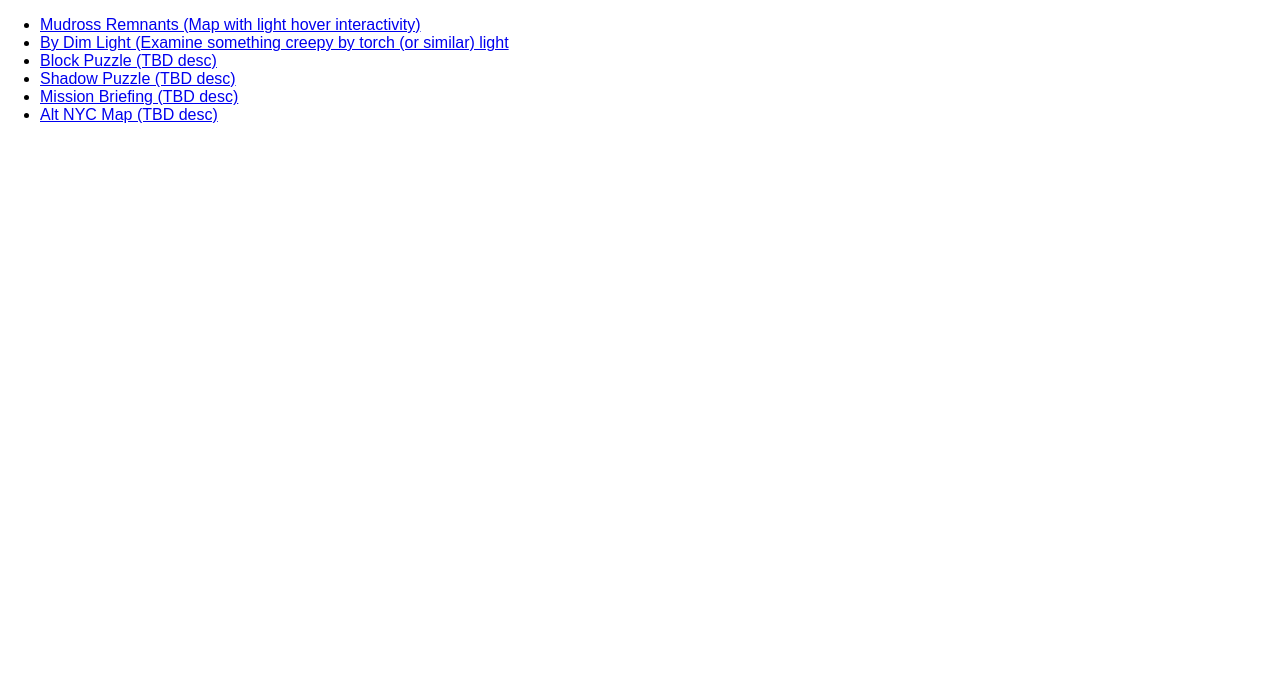
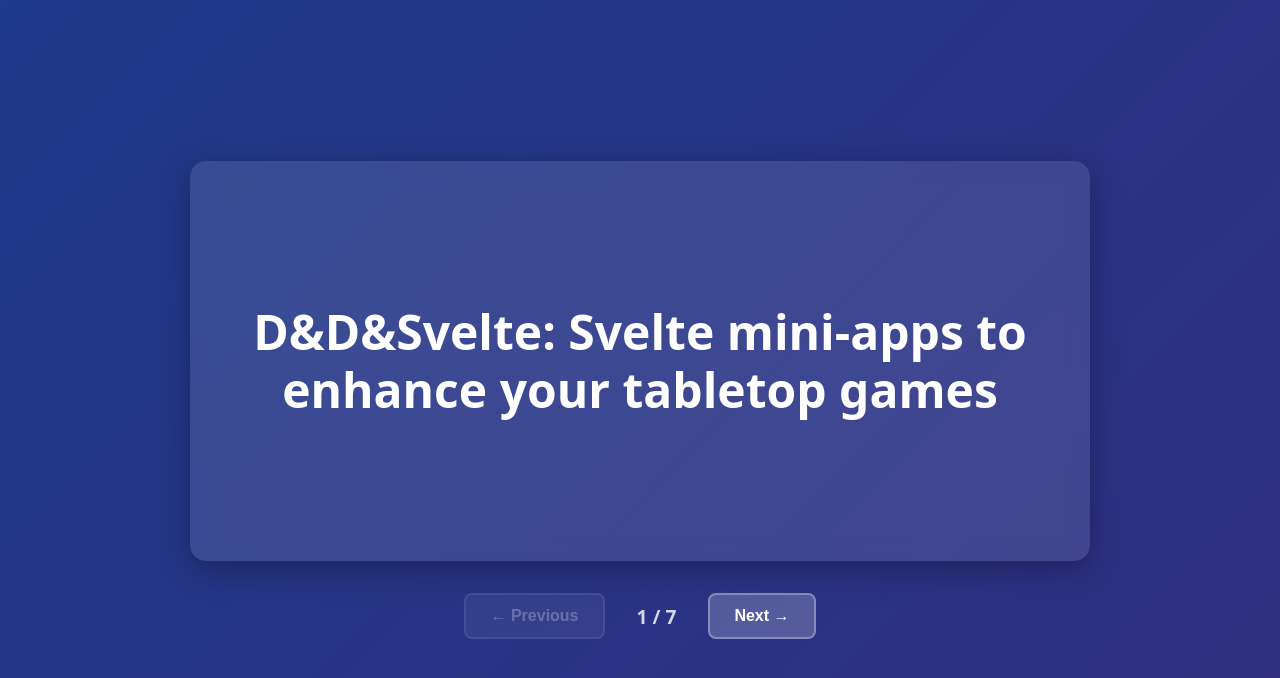
Before and after one commit to rowan-carlsen/dnd-and-svelte, a SvelteKit app: page / in a window 1280 px wide. Shown: the top 678 px of the page. Built offline with nearby package versions, Linux system fonts and the light colour scheme.

Commit message:
first draft of slides (claude)

```diff
--- a/src/routes/+page.svelte
+++ b/src/routes/+page.svelte
@@ -1,33 +1,255 @@
 <script lang="ts">
 	import { resolve } from "$app/paths";
+
+	let currentSlide = $state(0);
+	const totalSlides = 7;
+
+	function nextSlide() {
+		if (currentSlide < totalSlides - 1) {
+			currentSlide++;
+		}
+	}
+
+	function prevSlide() {
+		if (currentSlide > 0) {
+			currentSlide--;
+		}
+	}
+
+	function handleKeydown(event: KeyboardEvent) {
+		if (event.key === "ArrowRight" || event.key === " ") {
+			nextSlide();
+		} else if (event.key === "ArrowLeft") {
+			prevSlide();
+		}
+	}
 </script>
 
-<nav>
+<svelte:window onkeydown={handleKeydown} onclick={nextSlide} />
+
+<main>
+	{#if currentSlide === 0}
+		<div class="slide">
+			<h1>D&D&Svelte: Svelte mini-apps to enhance your tabletop games</h1>
+		</div>
+	{:else if currentSlide === 1}
+		<div class="slide">
+			<h2>What This Talk Is (and Isn't!)</h2>
+			<ul>
+				<li>More inspiration, less "how-to"</li>
+				<li>Made by a Svelte fan, not a Svelte master</li>
+				<li>"Toys", props, and accessories, NOT a VTT or essential utility</li>
+				<li>Not monetization of your hobby, not the next startup idea, not a hustle!</li>
+			</ul>
+		</div>
+	{:else if currentSlide === 2}
+		<div class="slide">
+			<h2>Why Make Mini-Apps? (And how do they fit on a tabletop??)</h2>
 			<ul>
 				<li>
-			<a data-sveltekit-reload href={resolve("/mudross-remnants")}
-				>Mudross Remnants (Map with light hover interactivity)</a
-			>
+					Uh...it's fun? [We probably all enjoy web dev to some degree, but making banking websites
+					is a lot less "fun" than working on a cool idea you had for your game. And it lets you
+					pretend to be a ]
+				</li>
+			</ul>
+		</div>
+	{:else if currentSlide === 3}
+		<div class="slide">
+			<h2>OK, But Why Svelte?</h2>
+			<ul>
+				<li>Quick, easy spin up for disposable mini-apps</li>
+				<li>
+					No need for things Svelte ecosystem is weaker in - like sophisticated UI libraries or data
+					management frameworks
+				</li>
+				<li>Instant config with adapters like netlify, vercel, static (for GitHub Pages, e.g.)</li>
+			</ul>
+		</div>
+	{:else if currentSlide === 4}
+		<div class="slide">
+			<h2>Something about AI</h2>
+			<ul>
+				<li>Nope! Not this time.</li>
+			</ul>
+		</div>
+	{:else if currentSlide === 5}
+		<div class="slide">
+			<h2>Ways to Interface With Your Game(s)</h2>
+			<ul>
+				<li>
+					<strong>Landing Pages!</strong>
+					<ul class="sub-list">
+						<li>Think Character Rosters, Lore your players won't read, maps</li>
+					</ul>
 				</li>
 				<li>
-			<a data-sveltekit-reload href={resolve("/by-dim-light")}
-				>By Dim Light (Examine something creepy by torch (or similar) light</a
-			>
+					<strong>Puzzles/mini-games!</strong>
+					<ul class="sub-list">
+						<li>
+							Keep the scope very small - 5 minutes of interaction is usually enough. This is NOT
+							about getting a great RoI of time spent.
+						</li>
+					</ul>
 				</li>
 				<li>
-			<a data-sveltekit-reload href={resolve("/block-puzzle")}>Block Puzzle (TBD desc)</a>
+					<strong>Interactive visuals!</strong>
+					<ul class="sub-list">
+						<li>
+							Even tiny interactions are pretty spiffy when you're using your imagination to begin
+							with. Hover effects, anything that feels like a video game
+						</li>
+					</ul>
 				</li>
 				<li>
-			<a data-sveltekit-reload href={resolve("/shadow-puzzle")}>Shadow Puzzle (TBD desc)</a>
+					<strong>(Hard mode) Apps for your players to actually use!</strong>
+					<ul class="sub-list">
+						<li>
+							MUST be mobile first, and may need websockets or at least aggressive polling if there
+							is shared state.
 						</li>
 						<li>
-			<a data-sveltekit-reload href={resolve("/mission-briefing")}>Mission Briefing (TBD desc)</a>
-		</li>
-		<li>
-			<a data-sveltekit-reload href={resolve("/alt-nyc-map")}>Alt NYC Map (TBD desc)</a>
+							Aim for a shared tablet instead of each player's phone - phones can be a hazard to
+							player engagement
 						</li>
 					</ul>
-</nav>
+				</li>
+			</ul>
+		</div>
+	{:else if currentSlide === 6}
+		<div class="slide">
+			<h2>Walkthrough of stuff I've made</h2>
+			<ul>
+				<li>Start with TBD/Proof of concept stuff - NYC map and shadow puzzle</li>
+				<li>Move into 'cute' visuals - dim light and mudross remnants map</li>
+				<li>End with 'good' finished products, block puzzle and missiong-briefing</li>
+				<li><a href={resolve("/menu")}>Show me the goods!</a></li>
+			</ul>
+		</div>
+	{/if}
+
+	<div class="controls">
+		<button
+			onclick={(e) => {
+				e.stopPropagation();
+				prevSlide();
+			}}
+			disabled={currentSlide === 0}
+		>
+			← Previous
+		</button>
+		<span class="counter">{currentSlide + 1} / {totalSlides}</span>
+		<button
+			onclick={(e) => {
+				e.stopPropagation();
+				nextSlide();
+			}}
+			disabled={currentSlide === totalSlides - 1}
+		>
+			Next →
+		</button>
+	</div>
+</main>
 
 <style>
+	main {
+		display: flex;
+		flex-direction: column;
+		justify-content: center;
+		align-items: center;
+		min-height: 100vh;
+		padding: 2rem;
+		background: linear-gradient(135deg, #1e3a8a 0%, #312e81 100%);
+		color: white;
+		cursor: pointer;
+		font-family:
+			system-ui,
+			-apple-system,
+			sans-serif;
+	}
+
+	.slide {
+		max-width: 900px;
+		width: 100%;
+		text-align: left;
+		padding: 3rem;
+		background: rgba(255, 255, 255, 0.1);
+		backdrop-filter: blur(10px);
+		border-radius: 1rem;
+		box-shadow: 0 8px 32px rgba(0, 0, 0, 0.3);
+		min-height: 400px;
+		display: flex;
+		flex-direction: column;
+		justify-content: center;
+	}
+
+	h1 {
+		font-size: 3rem;
+		margin: 0;
+		line-height: 1.2;
+		text-align: center;
+	}
+
+	h2 {
+		font-size: 2.5rem;
+		margin: 0 0 1.5rem 0;
+		line-height: 1.2;
+	}
+
+	ul {
+		font-size: 1.5rem;
+		line-height: 1.8;
+		margin: 0;
+		padding-left: 2rem;
+	}
+
+	ul li {
+		margin-bottom: 1rem;
+	}
+
+	.sub-list {
+		font-size: 1.2rem;
+		margin-top: 0.5rem;
+		opacity: 0.9;
+	}
+
+	.sub-list li {
+		margin-bottom: 0.5rem;
+	}
+
+	.controls {
+		margin-top: 2rem;
+		display: flex;
+		gap: 2rem;
+		align-items: center;
+		cursor: default;
+	}
+
+	button {
+		padding: 0.75rem 1.5rem;
+		font-size: 1rem;
+		background: rgba(255, 255, 255, 0.2);
+		border: 2px solid rgba(255, 255, 255, 0.3);
+		color: white;
+		border-radius: 0.5rem;
+		cursor: pointer;
+		transition: all 0.2s;
+		font-weight: 600;
+	}
+
+	button:hover:not(:disabled) {
+		background: rgba(255, 255, 255, 0.3);
+		border-color: rgba(255, 255, 255, 0.5);
+		transform: translateY(-2px);
+	}
+
+	button:disabled {
+		opacity: 0.3;
+		cursor: not-allowed;
+	}
+
+	.counter {
+		font-size: 1.2rem;
+		font-weight: 600;
+		opacity: 0.8;
+	}
 </style>
```
Also changed, not shown: src/routes/menu/+page.svelte (added, +33 -0 lines), 1 other file (tests, documents, lock files or other folders). Lines whose indentation alone changed are shown as unchanged.
